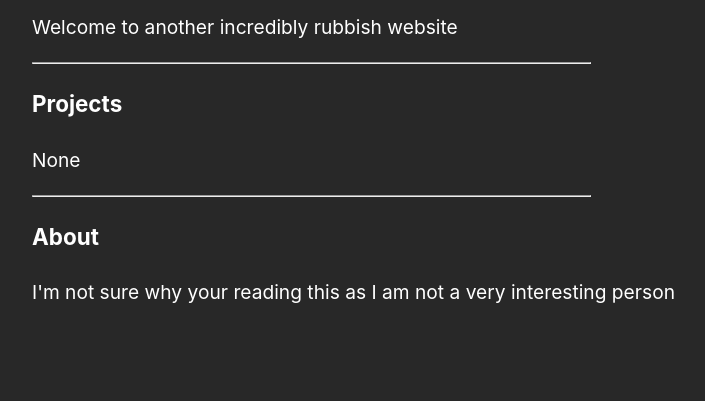
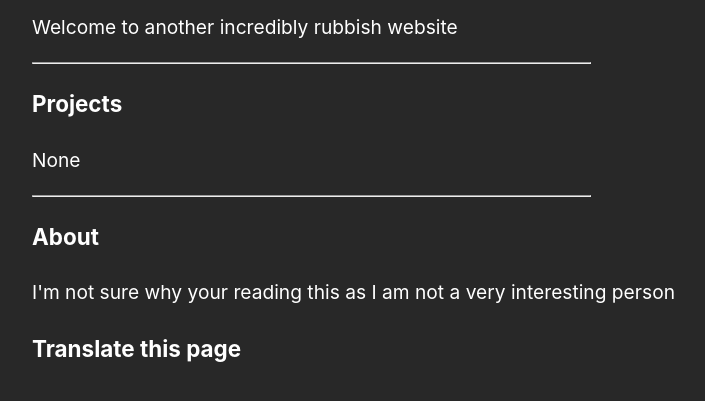
Before and after one commit to ismail1234j/Old-Website, a plain HTML site: page index.html in a window 1280 px wide. Shown: the part 151-552 px from the top of the page, without its empty margins (76-781 px from the left). Drawn offline with Linux system fonts and the light colour scheme.

Commit message:
added google translate div

```diff
--- a/index.html
+++ b/index.html
@@ -23,10 +23,9 @@
         <h3>About</h3>
         <p>I'm not sure why your reading this as I am not a very interesting person</p>
     </div>
-
-    <footer>
-
-    </footer>
+    <div id="google-translate">
+        <h3>Translate this page</h3>
+    </div>
 
         <script src="/js/main.js" async defer></script>
     </body>
```
